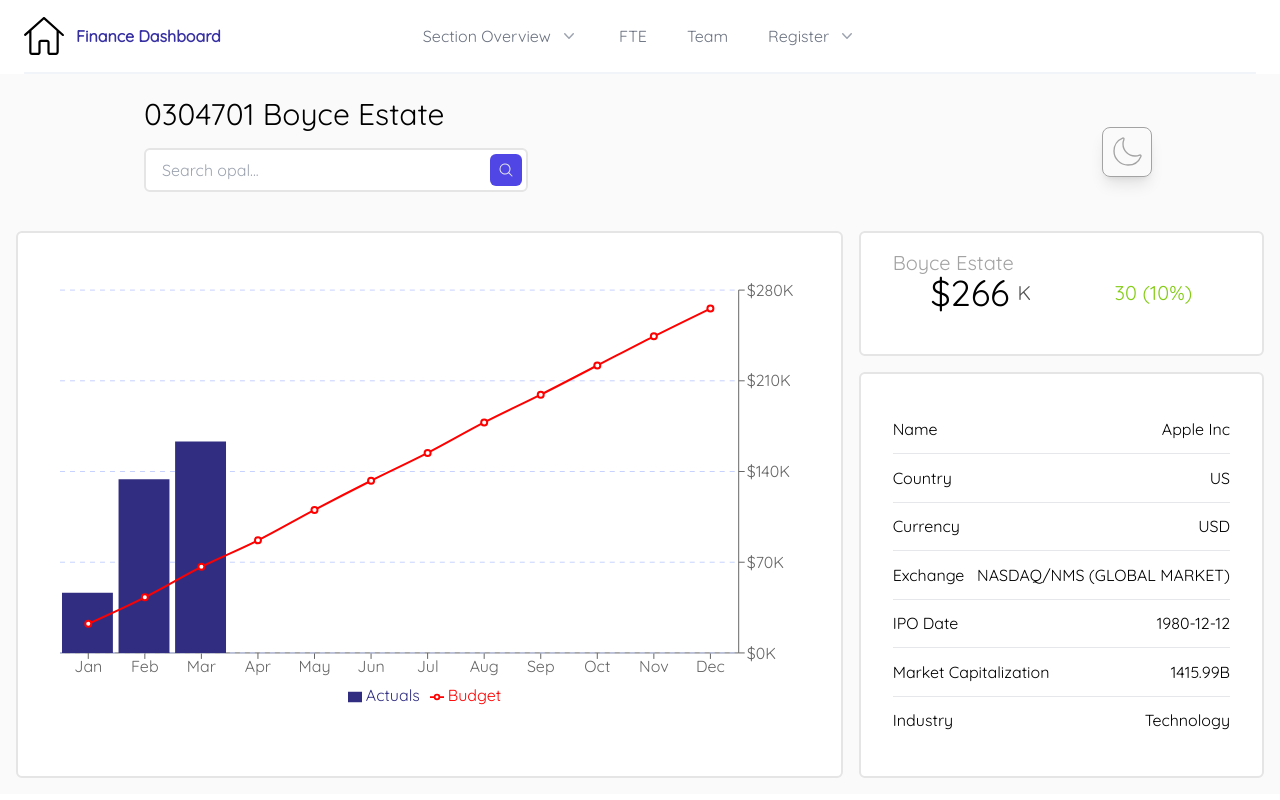
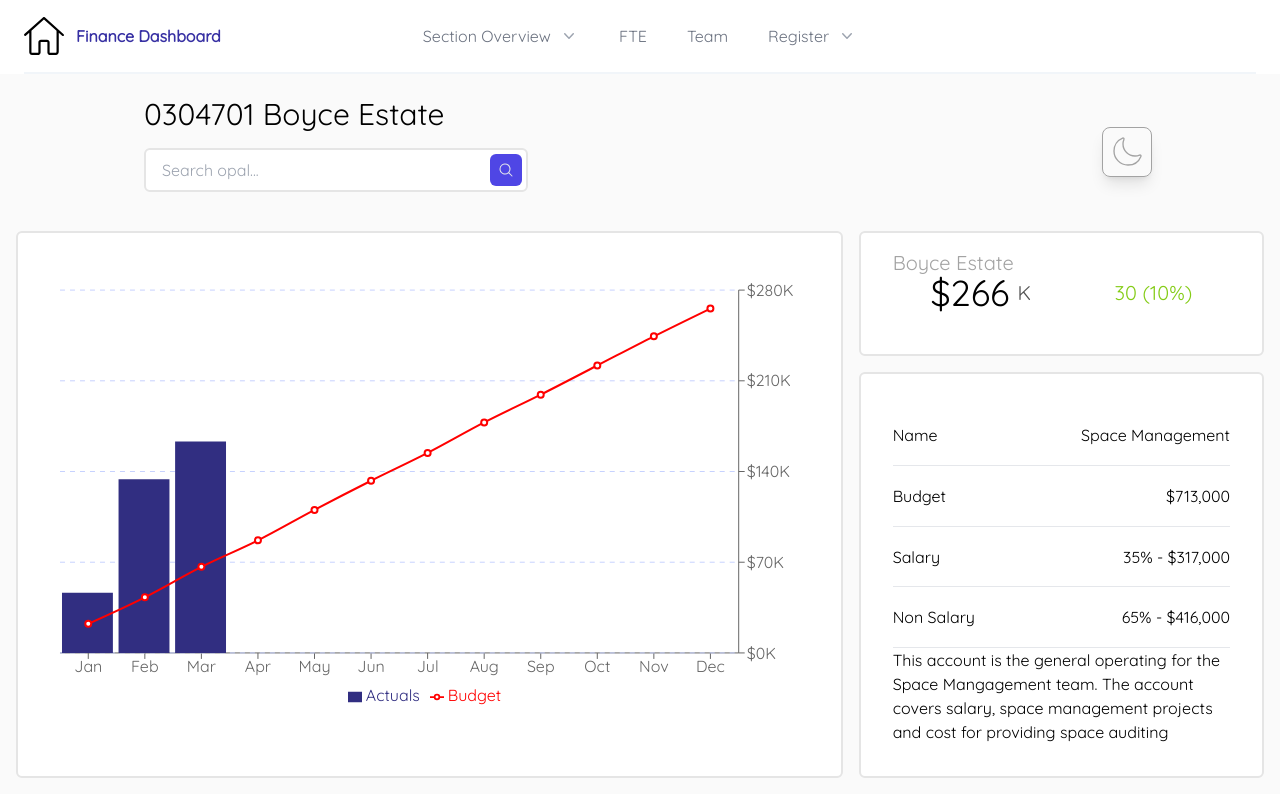
Before and after one commit to Supercamy/stock-dashboard, a React (Create React App) app: page / in a window 1280 px wide. Built offline with nearby package versions, Linux system fonts and the light colour scheme.

Commit message:
details panel

```diff
--- a/src/components/Details.js
+++ b/src/components/Details.js
@@ -26,7 +26,30 @@ const Details = ({ details }) => {
           darkMode ? 'divide-gray-800' : null
         }`}
       >
-        {Object.keys(detailsList).map((item) => {
+        <li className='flex-1 flex justify-between items-center'>
+          <span>Name</span>
+          <span>Space Management</span>
+        </li>{' '}
+        <li className='flex-1 flex justify-between items-center'>
+          <span>Budget</span>
+          <span>$713,000</span>
+        </li>
+        <li className='flex-1 flex justify-between items-center'>
+          <span>Salary</span>
+          <span>35% - $317,000</span>
+        </li>
+        <li className='flex-1 flex justify-between items-center'>
+          <span>Non Salary</span>
+          <span>65% - $416,000</span>
+        </li>
+        <li className='flex-1 flex justify-between items-center'>
+          <span>
+            This account is the general operating for the Space Mangagement
+            team. The account covers salary, space management projects and cost
+            for providing space auditing
+          </span>
+        </li>
+        {/* {Object.keys(detailsList).map((item) => {
           return (
             <li key={item} className='flex-1 flex justify-between items-center'>
               <span>{detailsList[item]}</span>
@@ -38,7 +61,7 @@ const Details = ({ details }) => {
               </span>
             </li>
           )
-        })}
+        })} */}
       </ul>
     </Card>
   )
```
